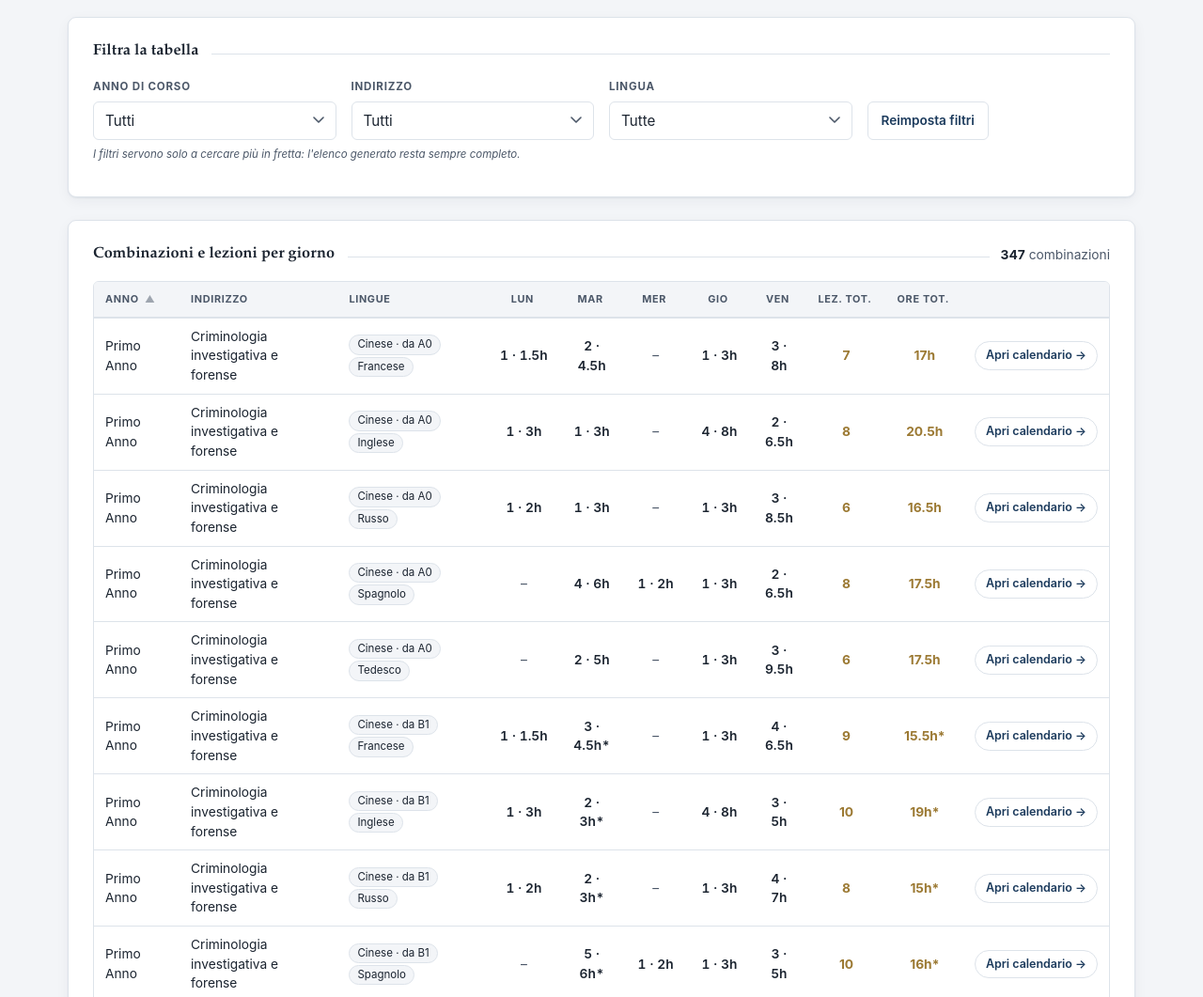
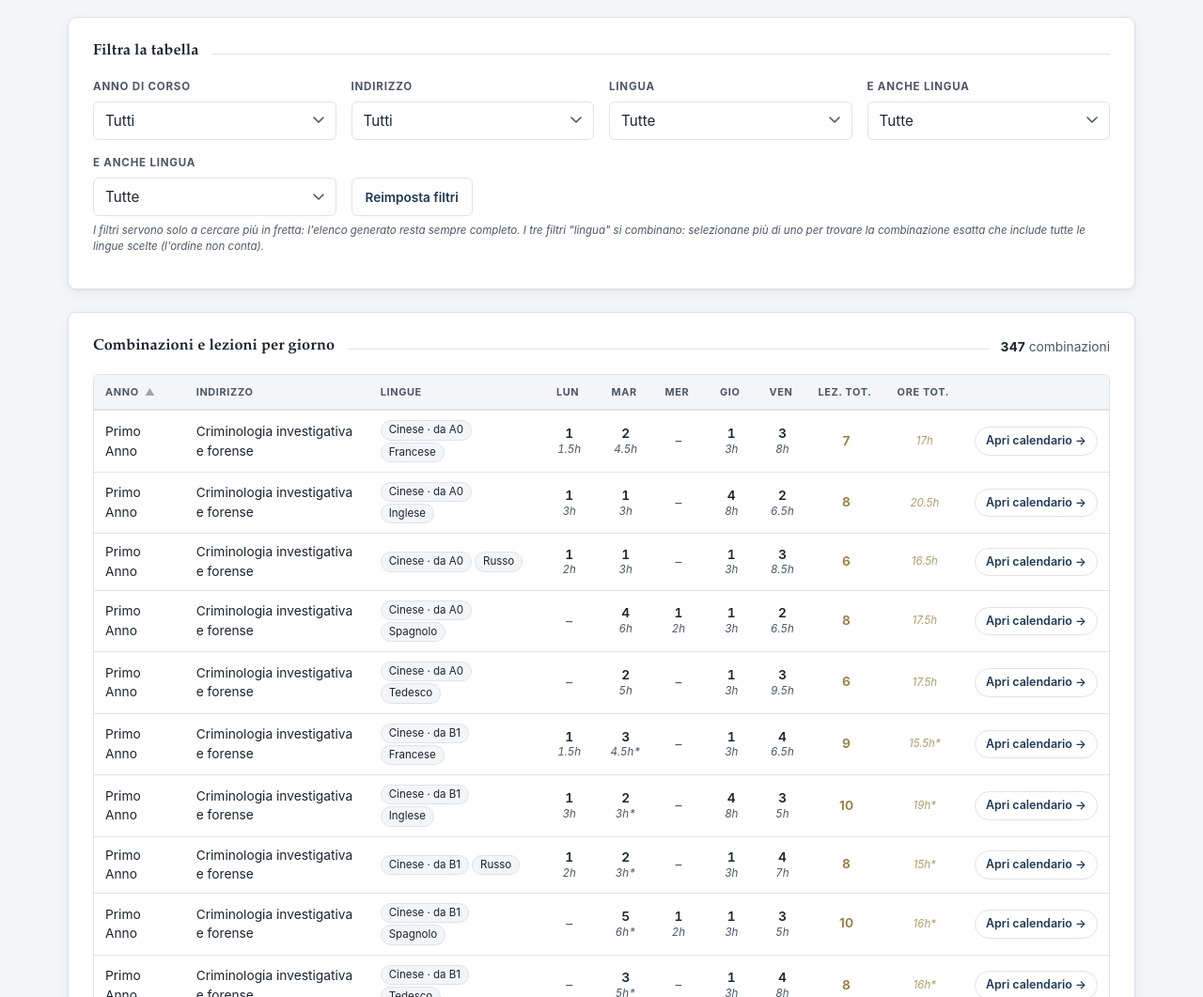
Before and after one commit to andreadangelo-bit/calendario-lezioni-2026-27, a plain HTML site: page riepilogo.html in a window 1280 px wide. Shown: the part 699-1760 px from the top of the page at 94% size. Drawn offline with Linux system fonts and the light colour scheme.

Commit message:
Add files via upload

```diff
--- a/riepilogo.html
+++ b/riepilogo.html
@@ -393,13 +393,22 @@
   table.combo-table tbody tr:last-child td{ border-bottom:none; }
   table.combo-table tbody tr:hover{ background:var(--canvas); }
   table.combo-table td.day-col{ text-align:center; color:var(--ink-soft); font-variant-numeric:tabular-nums; }
-  table.combo-table td.day-col.has-lesson{ color:var(--ink); font-weight:600; }
+  table.combo-table td.day-col.has-lesson{ color:var(--ink); }
+  table.combo-table .cell-count{ font-weight:600; font-size:.86rem; line-height:1.3; }
+  table.combo-table .cell-hours{
+    font-style:italic;
+    font-weight:400;
+    font-size:.72rem;
+    color:var(--ink-soft);
+    line-height:1.3;
+  }
   table.combo-table td.tot-col{
     text-align:center;
-    font-weight:700;
     color:var(--gold);
     white-space:nowrap;
   }
+  table.combo-table td.tot-col .cell-count{ color:var(--gold); }
+  table.combo-table td.tot-col .cell-hours{ color:var(--gold); opacity:.75; }
   .indirizzo-none{ color:var(--ink-soft); font-style:italic; }
   .lang-chip{
     display:inline-block;
@@ -654,14 +663,22 @@
           <select id="f-indirizzo"><option value="">Tutti</option></select>
         </div>
         <div class="field">
-          <label for="f-lingua">Lingua</label>
-          <select id="f-lingua"><option value="">Tutte</option></select>
+          <label for="f-lingua-1">Lingua</label>
+          <select id="f-lingua-1"><option value="">Tutte</option></select>
+        </div>
+        <div class="field">
+          <label for="f-lingua-2">e anche lingua</label>
+          <select id="f-lingua-2"><option value="">Tutte</option></select>
+        </div>
+        <div class="field">
+          <label for="f-lingua-3">e anche lingua</label>
+          <select id="f-lingua-3"><option value="">Tutte</option></select>
         </div>
         <div class="field">
           <button type="button" class="reset-btn" id="reset-filters">Reimposta filtri</button>
         </div>
       </div>
-      <p class="field-hint">I filtri servono solo a cercare più in fretta: l'elenco generato resta sempre completo.</p>
+      <p class="field-hint">I filtri servono solo a cercare più in fretta: l'elenco generato resta sempre completo. I tre filtri "lingua" si combinano: selezionane più di uno per trovare la combinazione esatta che include tutte le lingue scelte (l'ordine non conta).</p>
     </section>
 
     <section class="panel">
@@ -922,10 +939,12 @@ function createComboTable(containerEl, countEl){
       html += `<td>${r.combo.langs.map(v => `<span class="lang-chip">${escapeHtml(v.lang)}${v.livello ? ' · ' + escapeHtml(v.livello) : ''}</span>`).join('')}</td>`;
       for (const g of GIORNI){
         const d = r.byDay[g];
-        html += `<td class="day-col${d.count > 0 ? ' has-lesson' : ''}">${d.count > 0 ? `${d.count} · ${d.hours}h${d.unknown ? '*' : ''}` : '–'}</td>`;
+        html += `<td class="day-col${d.count > 0 ? ' has-lesson' : ''}">${d.count > 0
+          ? `<div class="cell-count">${d.count}</div><div class="cell-hours">${d.hours}h${d.unknown ? '*' : ''}</div>`
+          : '–'}</td>`;
       }
-      html += `<td class="tot-col">${r.totale}</td>`;
-      html += `<td class="tot-col">${r.totOre}h${r.totUnknown ? '*' : ''}</td>`;
+      html += `<td class="tot-col"><div class="cell-count">${r.totale}</div></td>`;
+      html += `<td class="tot-col"><div class="cell-hours">${r.totOre}h${r.totUnknown ? '*' : ''}</div></td>`;
       html += `<td><a class="open-cal-btn" href="${escapeHtml(r.url)}" target="_blank" rel="noopener">Apri calendario →</a></td>`;
       html += '</tr>';
     }
@@ -947,7 +966,11 @@ function createComboTable(containerEl, countEl){
 /* ==================== MODALITÀ: SFOGLIA TUTTE ==================== */
 const fAnno = document.getElementById('f-anno');
 const fIndirizzo = document.getElementById('f-indirizzo');
-const fLingua = document.getElementById('f-lingua');
+const fLinguaSelects = [
+  document.getElementById('f-lingua-1'),
+  document.getElementById('f-lingua-2'),
+  document.getElementById('f-lingua-3'),
+];
 const sfogliaTable = createComboTable(document.getElementById('table-slot'), document.getElementById('combo-count'));
 let SFOGLIA_ROWS = [];
 
@@ -957,23 +980,29 @@ function populateFilters(){
   const indirizzi = uniqueSorted(ALL_COMBOS.map(c => c.indirizzo).filter(Boolean));
   fIndirizzo.innerHTML = '<option value="">Tutti</option>' + indirizzi.map(i => `<option value="${escapeHtml(i)}">${escapeHtml(i)}</option>`).join('');
   const lingue = uniqueSorted(ALL_COMBOS.flatMap(c => c.langs.map(v => v.lang)));
-  fLingua.innerHTML = '<option value="">Tutte</option>' + lingue.map(l => `<option value="${escapeHtml(l)}">${escapeHtml(l)}</option>`).join('');
+  const options = '<option value="">Tutte</option>' + lingue.map(l => `<option value="${escapeHtml(l)}">${escapeHtml(l)}</option>`).join('');
+  for (const sel of fLinguaSelects) sel.innerHTML = options;
 }
 
 function renderSfoglia(){
-  const anno = fAnno.value, indirizzo = fIndirizzo.value, lingua = fLingua.value;
+  const anno = fAnno.value, indirizzo = fIndirizzo.value;
+  // Ogni filtro lingua non vuoto deve essere presente nella combinazione: le
+  // condizioni si combinano con "e" (indipendentemente dall'ordine/posizione),
+  // così si può individuare la combinazione esatta con più lingue insieme.
+  const richiedeLingue = fLinguaSelects.map(s => s.value).filter(Boolean);
   const filtered = SFOGLIA_ROWS.filter(r =>
     (!anno || r.anno === anno) &&
     (!indirizzo || r.indirizzo === indirizzo) &&
-    (!lingua || r.combo.langs.some(v => v.lang === lingua))
+    richiedeLingue.every(lingua => r.combo.langs.some(v => v.lang === lingua))
   );
   sfogliaTable.setRows(filtered);
 }
 fAnno.addEventListener('change', renderSfoglia);
 fIndirizzo.addEventListener('change', renderSfoglia);
-fLingua.addEventListener('change', renderSfoglia);
+for (const sel of fLinguaSelects) sel.addEventListener('change', renderSfoglia);
 document.getElementById('reset-filters').addEventListener('click', () => {
-  fAnno.value = ''; fIndirizzo.value = ''; fLingua.value = '';
+  fAnno.value = ''; fIndirizzo.value = '';
+  for (const sel of fLinguaSelects) sel.value = '';
   renderSfoglia();
 });
 
```
Also changed, not shown: 1 other file.
